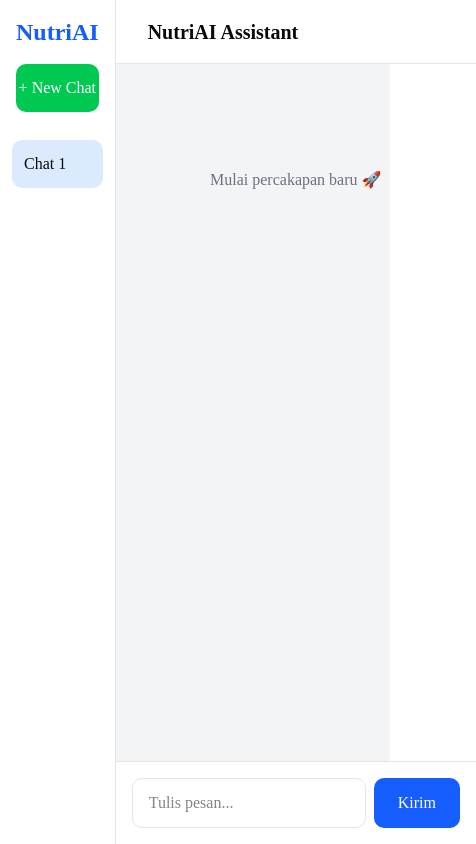
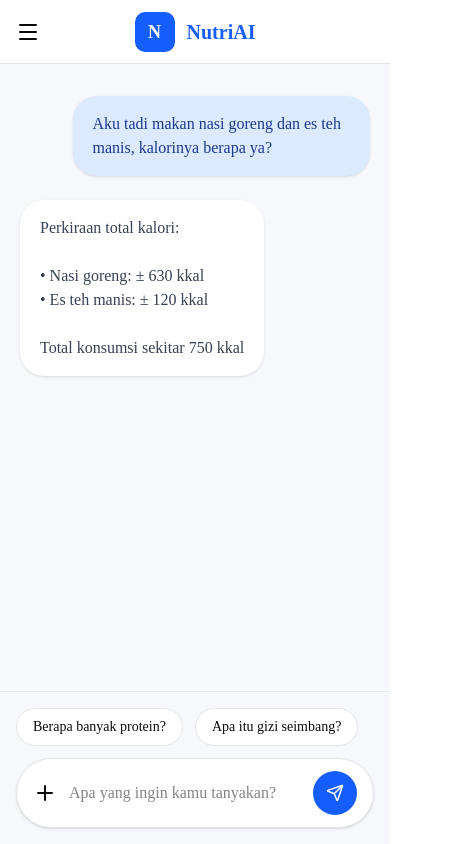
Before and after one commit to Mawannskie22/GenQA-NutriLearn, a Next.js app: page / in a window 390 px wide. Shown: the whole page, 476 px wide, since content can reach past the window. Built offline with nearby package versions, Linux system fonts and the light colour scheme.

Commit message:
mobile version

```diff
--- a/app/page.tsx
+++ b/app/page.tsx
@@ -1,7 +1,6 @@
 "use client";
 
 import { useState } from "react";
-import Sidebar from "@/components/Sidebar";
 import ChatArea from "@/components/ChatArea";
 
 export interface Message {
@@ -9,48 +8,28 @@ export interface Message {
   text: string;
 }
 
-export interface Chat {
-  id: number;
-  title: string;
-  messages: Message[];
-}
+export default function Home() {
+  const [messages, setMessages] = useState<Message[]>([
+    {
+      sender: "user",
+      text: "Aku tadi makan nasi goreng dan es teh manis, kalorinya berapa ya?",
+    },
+    {
+      sender: "bot",
+      text: `Perkiraan total kalori:
 
-export default function Home() {
-  const [chats, setChats] = useState<Chat[]>([
-    {
-      id: 1,
-      title: "Chat 1",
-      messages: [],
+• Nasi goreng: ± 630 kkal
+• Es teh manis: ± 120 kkal
+
+Total konsumsi sekitar 750 kkal`,
     },
   ]);
 
-  const [activeChatId, setActiveChatId] = useState(1);
-
-  const activeChat = chats.find(
-    (chat) => chat.id === activeChatId
-  );
-
-  const handleNewChat = () => {
-    const newChat = {
-      id: Date.now(),
-      title: `Chat ${chats.length + 1}`,
-      messages: [],
-    };
-
-    setChats([...chats, newChat]);
-    setActiveChatId(newChat.id);
-  };
-
-  const handleSendMessage = (message: string) => {
+  const sendMessage = (message: string) => {
     if (!message.trim()) return;
 
-    const updatedChats = chats.map((chat) => {
-      if (chat.id !== activeChatId) return chat;
-
-      return {
-        ...chat,
-        messages: [
-          ...chat.messages,
+    setMessages((prev) => [
+      ...prev,
       {
         sender: "user",
         text: message,
@@ -59,25 +38,14 @@ export default function Home() {
         sender: "bot",
         text: `${message}`,
       },
-        ],
-      };
-    });
-
-    setChats(updatedChats);
+    ]);
   };
 
   return (
-    <main className="flex h-screen bg-gray-100">
-      <Sidebar
-        chats={chats}
-        activeChatId={activeChatId}
-        onSelectChat={setActiveChatId}
-        onNewChat={handleNewChat}
-      />
-
+    <main className="h-screen bg-[#F7F8FC]">
       <ChatArea
-        messages={activeChat?.messages || []}
-        onSend={handleSendMessage}
+        messages={messages}
+        onSend={sendMessage}
       />
     </main>
   );
--- a/components/ChatArea.tsx
+++ b/components/ChatArea.tsx
@@ -1,7 +1,7 @@
-"use client";
-
 import { Message } from "@/app/page";
-import MessageBubble from "./MessageBubble";
+import MobileHeader from "./MobileHeader";
+import ChatBubble from "./ChatBubble";
+import SuggestionChips from "./SuggestionChips";
 import ChatInput from "./ChatInput";
 
 interface Props {
@@ -14,30 +14,23 @@ export default function ChatArea({
   onSend,
 }: Props) {
   return (
-    <section className="flex-1 flex flex-col">
-      <header className="h-16 bg-white border-b flex items-center px-8">
-        <h2 className="text-xl font-bold">
-          NutriAI Assistant
-        </h2>
-      </header>
+    <div className="flex flex-col h-screen">
+      <MobileHeader />
 
-      <div className="flex-1 overflow-y-auto p-6 space-y-4">
-        {messages.length === 0 ? (
-          <div className="text-center text-gray-500 mt-20">
-            Mulai percakapan baru 🚀
-          </div>
-        ) : (
-          messages.map((message, index) => (
-            <MessageBubble
-              key={index}
-              sender={message.sender}
-              text={message.text}
-            />
-          ))
-        )}
+      <div className="flex-1 overflow-y-auto px-5 py-8 space-y-6">
+        {messages.map((message, index) => (
+          <ChatBubble
+            key={index}
+            sender={message.sender}
+            text={message.text}
+          />
+        ))}
       </div>
 
-      <ChatInput onSend={onSend} />
-    </section>
+      <div className="p-4 border-t bg-[#F7F8FC]">
+        <SuggestionChips />
+        <ChatInput onSend={onSend} />
+      </div>
+    </div>
   );
 }
--- /dev/null
+++ b/components/ChatBubble.tsx
@@ -0,0 +1,30 @@
+interface Props {
+  sender: "user" | "bot";
+  text: string;
+}
+
+export default function ChatBubble({
+  sender,
+  text,
+}: Props) {
+  return (
+    <div
+      className={`flex ${
+        sender === "user"
+          ? "justify-end"
+          : "justify-start"
+      }`}
+    >
+      <div
+        className={`whitespace-pre-line px-5 py-4 rounded-[24px] shadow-sm max-w-[85%]
+        ${
+          sender === "user"
+            ? "bg-blue-100 text-blue-900"
+            : "bg-white text-gray-700"
+        }`}
+      >
+        {text}
+      </div>
+    </div>
+  );
+}
--- a/components/ChatInput.tsx
+++ b/components/ChatInput.tsx
@@ -1,6 +1,7 @@
 "use client";
 
 import { useState } from "react";
+import { Plus, Send } from "lucide-react";
 
 interface Props {
   onSend: (message: string) => void;
@@ -19,8 +20,11 @@ export default function ChatInput({
   };
 
   return (
-    <div className="border-t bg-white p-4">
-      <div className="flex gap-2">
+    <div className="bg-white border rounded-full flex items-center px-4 py-3 shadow-sm">
+      <button>
+        <Plus size={24} />
+      </button>
+
       <input
         value={message}
         onChange={(e) =>
@@ -31,17 +35,16 @@ export default function ChatInput({
             handleSend();
           }
         }}
-          placeholder="Tulis pesan..."
-          className="flex-1 border rounded-lg px-4 py-3"
+        placeholder="Apa yang ingin kamu tanyakan?"
+        className="flex-1 px-3 outline-none"
       />
 
       <button
         onClick={handleSend}
-          className="bg-blue-600 text-white px-6 rounded-lg"
+        className="w-11 h-11 rounded-full bg-blue-600 text-white flex items-center justify-center"
       >
-          Kirim
+        <Send size={18} />
       </button>
-      </div>
     </div>
   );
 }
--- /dev/null
+++ b/components/MobileHeader.tsx
@@ -0,0 +1,23 @@
+import { Menu } from "lucide-react";
+
+export default function MobileHeader() {
+  return (
+    <header className="h-16 bg-white border-b flex items-center justify-between px-4">
+      <button>
+        <Menu size={24} />
+      </button>
+
+      <div className="flex items-center gap-3">
+        <div className="w-10 h-10 rounded-lg bg-blue-600 text-white flex items-center justify-center font-bold text-lg">
+          N
+        </div>
+
+        <span className="font-bold text-blue-600 text-xl">
+          NutriAI
+        </span>
+      </div>
+
+      <div className="w-6" />
+    </header>
+  );
+}
--- /dev/null
+++ b/components/SuggestionChips.tsx
@@ -0,0 +1,19 @@
+export default function SuggestionChips() {
+  const chips = [
+    "Berapa banyak protein?",
+    "Apa itu gizi seimbang?",
+  ];
+
+  return (
+    <div className="flex gap-3 overflow-x-auto pb-3">
+      {chips.map((chip) => (
+        <button
+          key={chip}
+          className="whitespace-nowrap border rounded-full px-4 py-2 text-sm bg-white"
+        >
+          {chip}
+        </button>
+      ))}
+    </div>
+  );
+}
```
Lines whose indentation alone changed are shown as unchanged.
